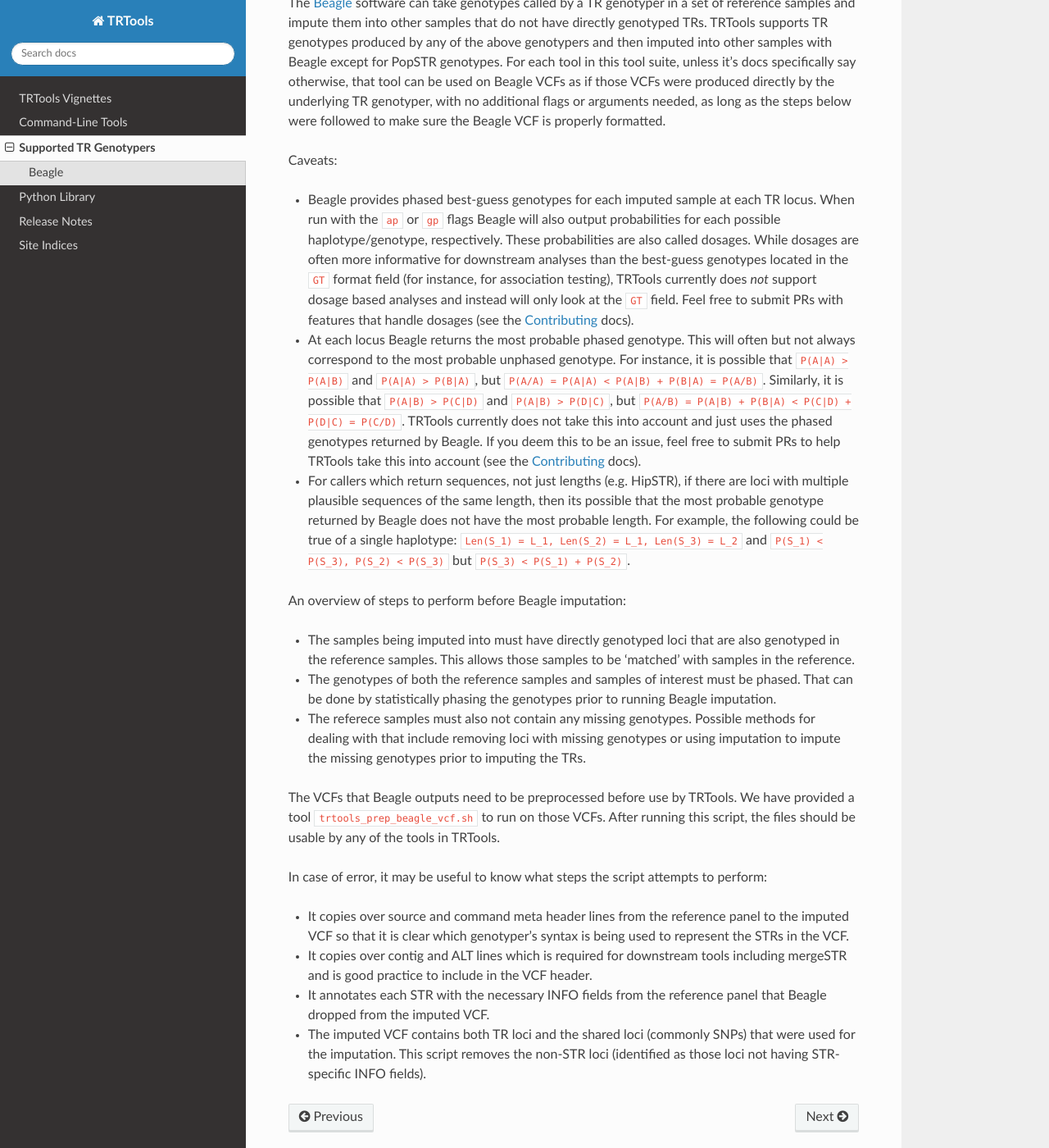
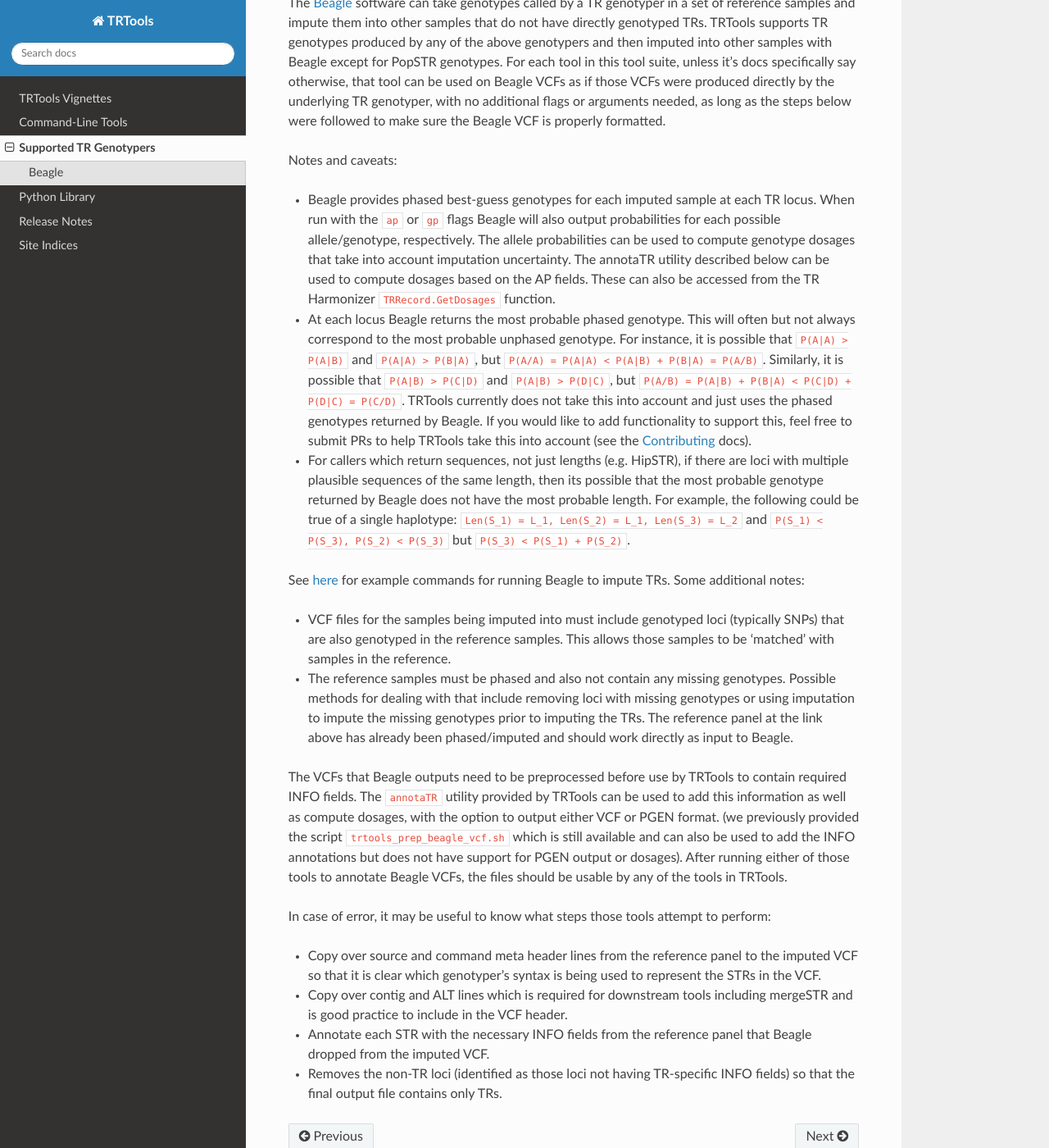
Before and after one commit to gymrek-lab/TRTools, a Sphinx documentation site: the page built from doc/CALLERS.rst, in a window 1280 px wide and 1400 px high, scrolled down 1030 px. Shown: the whole window at 82% size. Built offline with Sphinx 7.4.7 and the Read the Docs theme 2.0.0, drawn with Linux system fonts in a browser that asks for light colours; pages that are not in the unit, such as notebooks, are missing from menus.

Commit message:
adding notes to callers documentation

```diff
--- a/doc/CALLERS.rst
+++ b/doc/CALLERS.rst
@@ -83,40 +83,34 @@ TRTools supports TR genotypes produced by any of the above genotypers and then i
 in this tool suite, unless it's docs specifically say otherwise, that tool can be used on Beagle VCFs as if those VCFs were produced directly by the underlying TR genotyper,
 with no additional flags or arguments needed, as long as the steps below were followed to make sure the Beagle VCF is properly formatted.
 
-Caveats:
+Notes and caveats:
 
 * Beagle provides phased best-guess genotypes for each imputed sample at each TR locus. When run with the :code:`ap` or :code:`gp` flags Beagle will also output
-  probabilities for each possible haplotype/genotype, respectively. These probabilities are also called dosages. While dosages are often more informative for downstream
-  analyses than the best-guess genotypes located in the :code:`GT` format field (for instance, for association testing), TRTools currently does *not* support dosage
-  based analyses and instead will only look at the :code:`GT` field. Feel free to submit PRs with features that handle dosages (see the :ref:`Contributing` docs).
+  probabilities for each possible allele/genotype, respectively. The allele probabilities can be used to compute genotype dosages that take into account imputation uncertainty. The annotaTR utility described below can be used to compute dosages based on the AP fields. These can also be accessed from the TR Harmonizer :code:`TRRecord.GetDosages` function.
 * At each locus Beagle returns the most probable phased genotype. This will often but not always correspond to the most probable unphased genotype. For instance,
   it is possible that :code:`P(A|A) > P(A|B)` and :code:`P(A|A) > P(B|A)`, but :code:`P(A/A) = P(A|A) < P(A|B) + P(B|A) = P(A/B)`. Similarly, it is possible that
   :code:`P(A|B) > P(C|D)` and :code:`P(A|B) > P(D|C)`, but :code:`P(A/B) = P(A|B) + P(B|A) < P(C|D) + P(D|C) = P(C/D)`.
   TRTools currently does not take this into
-  account and just uses the phased genotypes returned by Beagle. If you deem this to be an issue, feel free to submit PRs to help TRTools take this into account
+  account and just uses the phased genotypes returned by Beagle. If you would like to add functionality to support this, feel free to submit PRs to help TRTools take this into account
   (see the :ref:`Contributing` docs).
 * For callers which return sequences, not just lengths (e.g. HipSTR), if there are loci with multiple plausible sequences of the same length, then its possible
   that the most probable genotype returned by Beagle does not have the most probable length. For example, the following could be true of a single haplotype:
   :code:`Len(S_1) = L_1, Len(S_2) = L_1, Len(S_3) = L_2` and :code:`P(S_1) < P(S_3), P(S_2) < P(S_3)` but :code:`P(S_3) < P(S_1) + P(S_2)`.
 
-An overview of steps to perform before Beagle imputation:
+See `here <https://github.com/gymrek-lab/ensembleTR>`_ for example commands for running Beagle to impute TRs. Some additional notes:
 
-* The samples being imputed into must have directly genotyped loci that are also genotyped in the reference samples. This allows those samples to be 'matched' with samples in the reference.
-* The genotypes of both the reference samples and samples of interest must be phased. That can be done by statistically phasing the genotypes prior to running Beagle imputation.
-* The referece samples must also not contain any missing genotypes. Possible methods for dealing with that include removing loci with missing genotypes or using imputation to impute
-  the missing genotypes prior to imputing the TRs.
+* VCF files for the samples being imputed into must include genotyped loci (typically SNPs) that are also genotyped in the reference samples. This allows those samples to be 'matched' with samples in the reference.
+* The reference samples must be phased and also not contain any missing genotypes. Possible methods for dealing with that include removing loci with missing genotypes or using imputation to impute the missing genotypes prior to imputing the TRs. The reference panel at the link above has already been phased/imputed and should work directly as input to Beagle.
 
-The VCFs that Beagle outputs need to be preprocessed before use by TRTools. We have provided a tool :code:`trtools_prep_beagle_vcf.sh` to run on those VCFs.
-After running this script, the files should be usable by any of the tools in TRTools.
+The VCFs that Beagle outputs need to be preprocessed before use by TRTools to contain required INFO fields. The :code:`annotaTR` utility provided by TRTools can be used to add this information as well as compute dosages, with the option to output either VCF or PGEN format.
+(we previously provided the script :code:`trtools_prep_beagle_vcf.sh` which is still available and can also be used to add the INFO annotations but does not have support for PGEN output or dosages). After running either of those tools to annotate Beagle VCFs, the files should be usable by any of the tools in TRTools.
 
-In case of error, it may be useful to know what steps the script attempts to perform:
+In case of error, it may be useful to know what steps those tools attempt to perform:
 
-* It copies over source and command meta header lines from the reference panel to the imputed VCF so
-  that it is clear which genotyper's syntax is being used to represent the STRs in the VCF.
-* It copies over contig and ALT lines which is required for downstream tools including mergeSTR and is good practice to include in the VCF header.
-* It annotates each STR with the necessary INFO fields from the reference panel that Beagle dropped from the imputed VCF.
-* The imputed VCF contains both TR loci and the shared loci (commonly SNPs) that were used for the imputation.
-  This script removes the non-STR loci (identified as those loci not having STR-specific INFO fields).
+* Copy over source and command meta header lines from the reference panel to the imputed VCF so that it is clear which genotyper's syntax is being used to represent the STRs in the VCF.
+* Copy over contig and ALT lines which is required for downstream tools including mergeSTR and is good practice to include in the VCF header.
+* Annotate each STR with the necessary INFO fields from the reference panel that Beagle dropped from the imputed VCF.
+* Removes the non-TR loci (identified as those loci not having TR-specific INFO fields) so that the final output file contains only TRs.
 
 .. _Beagle: http://faculty.washington.edu/browning/beagle/beagle.html
 .. _bcftools: https://samtools.github.io/bcftools/bcftools.html
```
Also changed, not shown: trtools/annotaTR/README.rst.
